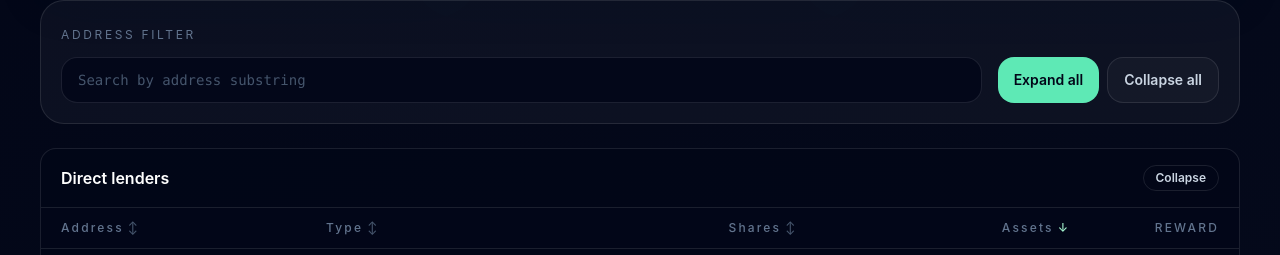
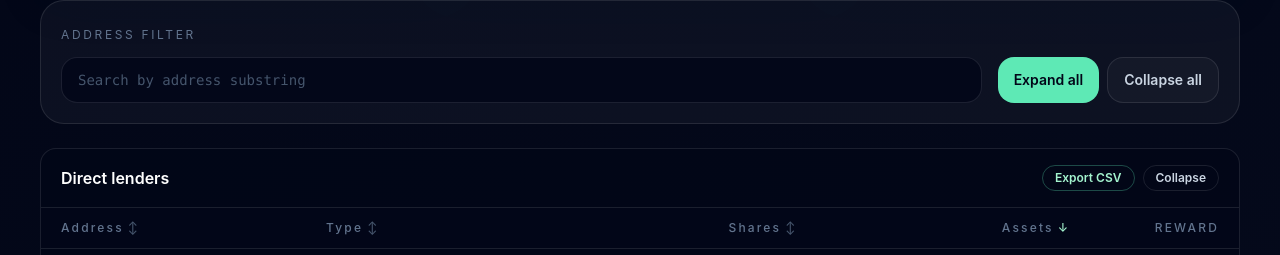
Before and after one commit to silo-finance/lenders-snapshot, a React (Vite) app: page / in a window 1280 px wide. Shown: the part 761-1016 px from the top of the page. Built offline with nearby package versions, Linux system fonts and the light colour scheme.

Commit message:
Add direct lenders CSV export
Co-authored-by: DZariusz <DZariusz@users.noreply.github.com>

```diff
--- a/src/App.tsx
+++ b/src/App.tsx
@@ -43,6 +43,24 @@ function directLeafKey(address: string): string {
 
 function vaultLeafKey(vaultAddress: string, depositorAddress: string): string {
   return `vault:${vaultAddress}:${depositorAddress}`;
+}
+
+function csvEscape(value: string): string {
+  if (/[",\n\r]/.test(value)) {
+    return `"${value.replaceAll('"', '""')}"`;
+  }
+  return value;
+}
+
+function downloadCsv(filename: string, rows: string[][]) {
+  const csv = rows.map((row) => row.map(csvEscape).join(",")).join("\n");
+  const blob = new Blob([`${csv}\n`], { type: "text/csv;charset=utf-8" });
+  const url = URL.createObjectURL(blob);
+  const link = document.createElement("a");
+  link.href = url;
+  link.download = filename;
+  link.click();
+  URL.revokeObjectURL(url);
 }
 
 function MetricCard({ label, value, hint }: { label: string; value: string; hint: string }) {
@@ -196,6 +214,7 @@ function HolderTable({
   onSort,
   onToggle,
   onJumpToVault,
+  onExport,
 }: {
   chain: string;
   rows: DirectLender[];
@@ -206,11 +225,21 @@ function HolderTable({
   onSort: (key: TableSortKey) => void;
   onToggle: () => void;
   onJumpToVault: (vaultAddress: string) => void;
+  onExport: () => void;
 }) {
   return (
     <div className="overflow-hidden rounded-2xl border border-white/10 bg-slate-950/70">
       <div className="flex flex-col gap-3 border-b border-white/10 px-5 py-4 sm:flex-row sm:items-center sm:justify-between">
         <h3 className="font-semibold text-white">Direct lenders</h3>
+        <div className="flex flex-wrap gap-2">
+          <button
+            className="rounded-full border border-emerald-300/30 px-3 py-1 text-xs font-semibold text-emerald-200 transition hover:bg-emerald-300/10 disabled:cursor-not-allowed disabled:border-white/10 disabled:text-slate-500 disabled:hover:bg-transparent"
+            disabled={rows.length === 0}
+            type="button"
+            onClick={onExport}
+          >
+            Export CSV
+          </button>
           <button
             className="rounded-full border border-white/10 px-3 py-1 text-xs font-semibold text-slate-300 transition hover:bg-white/10"
             type="button"
@@ -218,6 +247,7 @@ function HolderTable({
           >
             {expanded ? "Collapse" : "Expand"}
           </button>
+        </div>
       </div>
       {!expanded ? (
         <div className="px-5 py-4 text-sm text-slate-400">
@@ -770,14 +800,7 @@ export default function App() {
                         )) {
                           rows.push([address, formatUnitsPlain(reward, selectedSilo.inputToken.decimals)]);
                         }
-                        const csv = rows.map((row) => row.join(",")).join("\n");
-                        const blob = new Blob([`${csv}\n`], { type: "text/csv;charset=utf-8" });
-                        const url = URL.createObjectURL(blob);
-                        const link = document.createElement("a");
-                        link.href = url;
-                        link.download = `${selectedChain.chain}-${selectedSilo.address}-rewards.csv`;
-                        link.click();
-                        URL.revokeObjectURL(url);
+                        downloadCsv(`${selectedChain.chain}-${selectedSilo.address}-rewards.csv`, rows);
                       }}
                     >
                       CSV
@@ -873,6 +896,19 @@ export default function App() {
                 rewardPlan={rewardPlan}
                 sortState={directSort}
                 onJumpToVault={jumpToVault}
+                onExport={() => {
+                  downloadCsv(
+                    `${selectedChain.chain}-${selectedSilo.address}-direct-lenders.csv`,
+                    [
+                      ["Address", "Type", "Assets"],
+                      ...visibleLenders.map((row) => [
+                        row.address,
+                        row.addressType,
+                        formatUnitsPlain(row.totalAssets, selectedSilo.inputToken.decimals),
+                      ]),
+                    ],
+                  );
+                }}
                 onSort={(key) => setDirectSort((current) => nextSortState(current, key))}
                 onToggle={() => setDirectExpanded((current) => !current)}
               />
```
Lines whose indentation alone changed are shown as unchanged.
